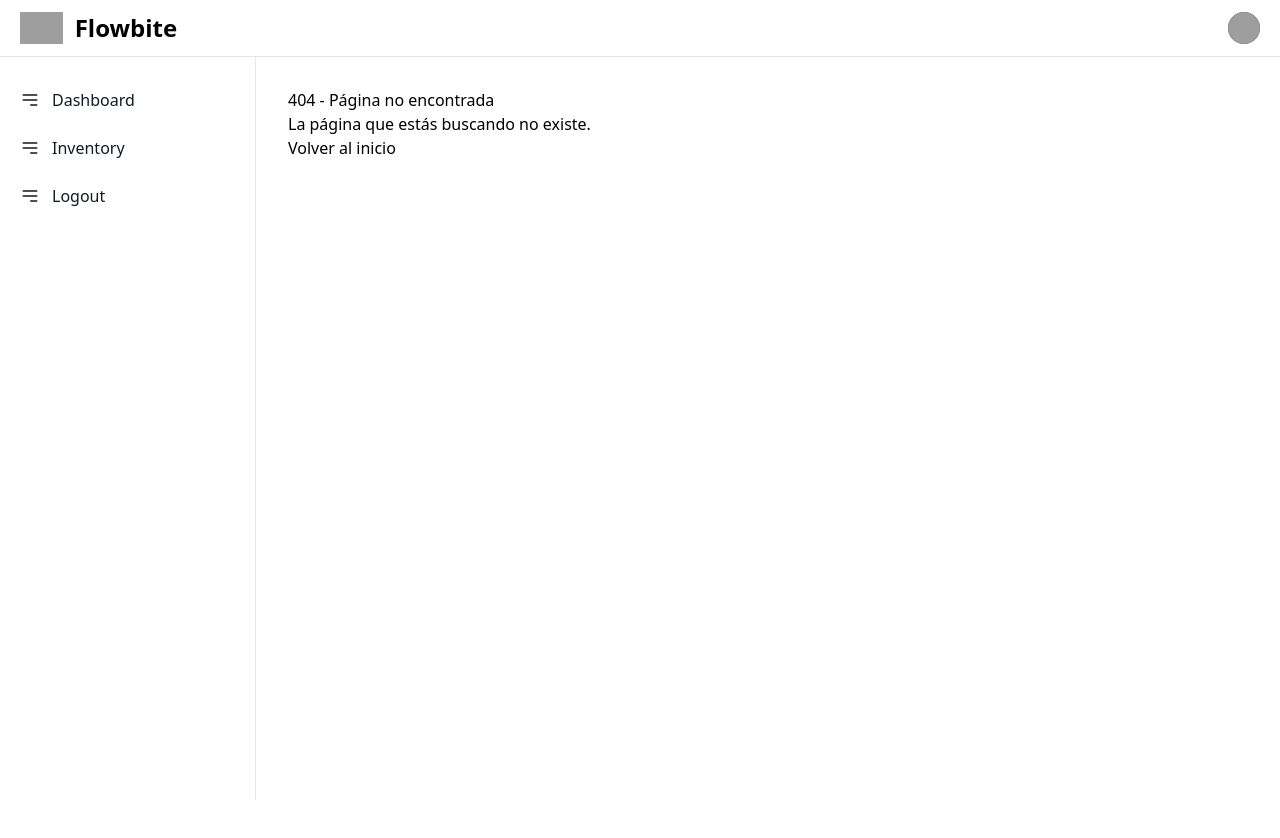
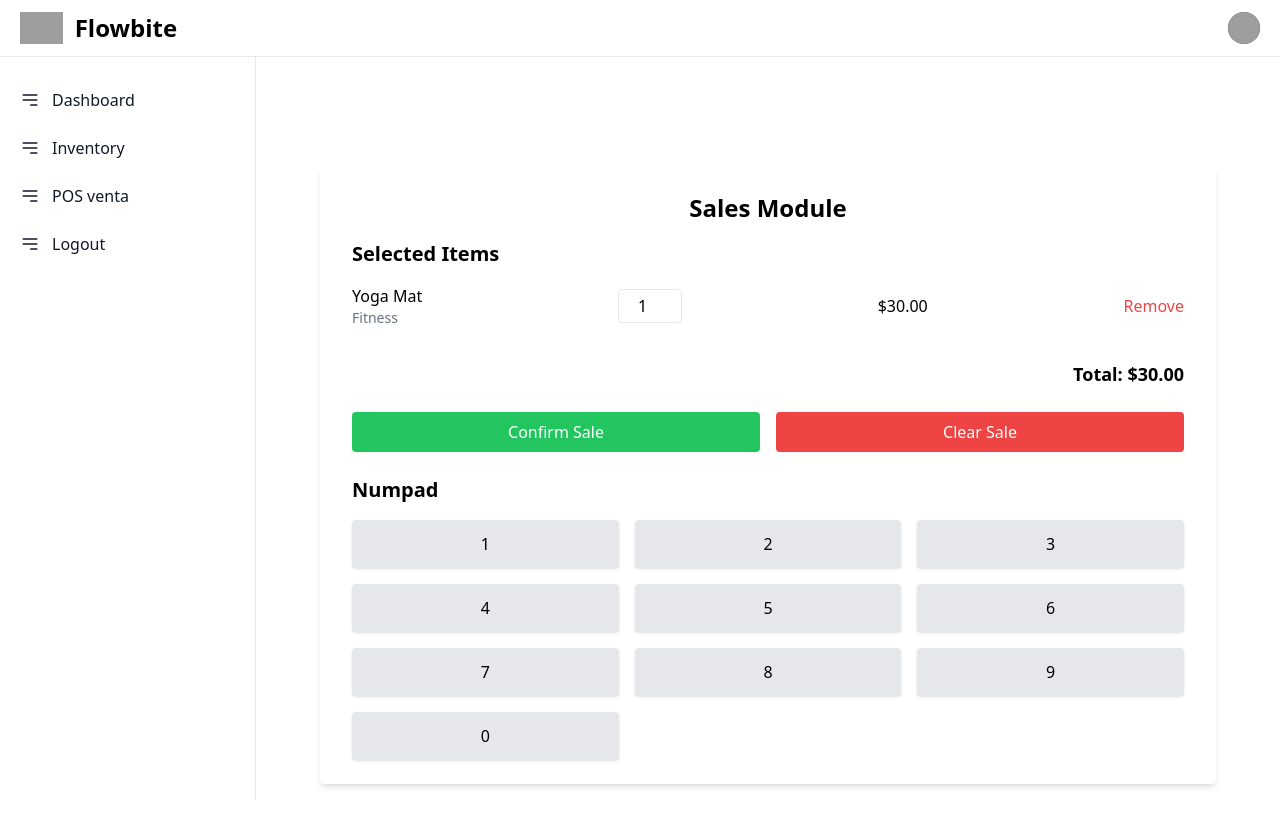
Before and after one commit to buguenocesar92/inventory-system-front, a Vue app: page /pos in a window 1280 px wide. Before the commit this address led to /404. Shown: the top 838 px of the page. Before the commit the page ends 800 px from the top, so only its background shows below. Built offline with nearby package versions, Linux system fonts and the light colour scheme; sample sign-in values are in the browser's storage; grey boxes are pictures that could not be loaded; the HTML template or start-up script is replaced by a standard one.

Commit message:
feat: add POS sales module with item management and confirmation functionality

```diff
--- a/src/App.vue
+++ b/src/App.vue
@@ -152,6 +152,14 @@
           </RouterLink>
         </li>
         <li v-if="isAuthenticated">
+          <RouterLink to="/pos" class="flex items-center p-2 text-gray-900 rounded-lg dark:text-white hover:bg-gray-100 dark:hover:bg-gray-700 group">
+            <svg class="w-5 h-5" xmlns="http://www.w3.org/2000/svg" fill="none" viewBox="0 0 24 24" stroke="currentColor">
+              <path stroke-linecap="round" stroke-linejoin="round" stroke-width="2" d="M4 6h16M4 12h16m-7 6h7" />
+            </svg>
+            <span class="ms-3">POS venta</span>
+          </RouterLink>
+        </li>
+        <li v-if="isAuthenticated">
             <LogoutButton />
         </li>
       </ul>
--- a/src/router/index.ts
+++ b/src/router/index.ts
@@ -12,6 +12,7 @@ import AddProduct from '../views/Products/AddProduct.vue';
 import ProductList from '../views/Products/ProductList.vue';
 import EditProduct from '../views/Products/EditProduct.vue';
 import MovementForm from '../views/Inventory/MovementForm.vue';
+import POS from '../views/Sales/POS.vue';
 
 // Definición de rutas
 const routes = [
@@ -69,6 +70,12 @@ const routes = [
     meta: { requiresAuth: true },
   },
   {
+    path: '/pos',
+    name: 'POS',
+    component: POS,
+    meta: { requiresAuth: true },
+  },
+  {
     path: '/404',
     name: 'NotFound',
     component: NotFound,
--- /dev/null
+++ b/src/views/Sales/POS.vue
@@ -0,0 +1,151 @@
+<template>
+  <div class="flex flex-col items-center justify-center py-20">
+    <div class="w-full max-w-4xl bg-white shadow-md rounded px-8 py-6">
+      <h1 class="text-2xl font-bold mb-4 text-center">Sales Module</h1>
+
+      <!-- Lista de productos seleccionados -->
+      <div class="mb-6">
+        <h2 class="text-xl font-semibold mb-2">Selected Items</h2>
+        <ul v-if="selectedItems.length > 0" class="divide-y">
+          <li
+            v-for="(item, index) in selectedItems"
+            :key="item.id"
+            class="flex justify-between items-center py-2"
+          >
+            <div>
+              <p class="font-medium">{{ item.name }}</p>
+              <p class="text-sm text-gray-500">{{ item.category }}</p>
+            </div>
+            <input
+              type="number"
+              v-model.number="item.quantity"
+              min="1"
+              class="border rounded px-2 py-1 w-16 text-center"
+            />
+            <p class="font-medium">${{ (item.unit_price * item.quantity).toFixed(2) }}</p>
+            <button
+              @click="removeItem(index)"
+              class="text-red-500 hover:text-red-700 font-medium"
+            >
+              Remove
+            </button>
+          </li>
+        </ul>
+        <p v-else class="text-center text-gray-500">No items selected</p>
+      </div>
+
+      <!-- Resumen de Totales -->
+      <div class="text-right mb-6">
+        <p class="text-lg font-semibold">Total: ${{ totalAmount.toFixed(2) }}</p>
+      </div>
+
+      <!-- Acciones -->
+      <div class="flex gap-4 mb-6">
+        <button
+          @click="handleConfirmSale"
+          :disabled="selectedItems.length === 0"
+          class="w-full bg-green-500 text-white font-medium py-2 rounded hover:bg-green-600 transition-colors disabled:opacity-50"
+        >
+          Confirm Sale
+        </button>
+        <button
+          @click="clearSale"
+          class="w-full bg-red-500 text-white font-medium py-2 rounded hover:bg-red-600 transition-colors"
+        >
+          Clear Sale
+        </button>
+      </div>
+
+      <!-- Teclado Numérico -->
+      <div>
+        <h2 class="text-xl font-semibold mb-4">Numpad</h2>
+        <div class="grid grid-cols-3 gap-4">
+          <button
+            v-for="digit in numpad"
+            :key="digit"
+            @click="handleNumpadClick(digit)"
+            class="bg-gray-200 hover:bg-gray-300 text-black font-medium py-3 rounded shadow"
+          >
+            {{ digit }}
+          </button>
+        </div>
+      </div>
+    </div>
+  </div>
+</template>
+
+<script lang="ts">
+import { ref, computed } from 'vue';
+import Swal from 'sweetalert2';
+
+export default {
+  name: 'SalesModule',
+  setup() {
+    // Lista de productos seleccionados
+    const selectedItems = ref([
+      { id: 1, name: 'Yoga Mat', category: 'Fitness', quantity: 1, unit_price: 30.0 },
+    ]);
+
+    // Numpad
+    const numpad = [1, 2, 3, 4, 5, 6, 7, 8, 9, 0];
+
+    // Total calculado
+    const totalAmount = computed(() =>
+      selectedItems.value.reduce((sum, item) => sum + item.unit_price * item.quantity, 0)
+    );
+
+    // Funciones
+    const handleNumpadClick = (digit: number) => {
+      console.log(`Numpad digit clicked: ${digit}`);
+    };
+
+    const removeItem = (index: number) => {
+      selectedItems.value.splice(index, 1);
+    };
+
+    const clearSale = () => {
+      selectedItems.value = [];
+    };
+
+    const handleConfirmSale = async () => {
+      try {
+        // Simulación de confirmación de venta
+        await Swal.fire({
+          title: 'Confirm Sale',
+          text: `Are you sure you want to confirm the sale? Total: $${totalAmount.value.toFixed(
+            2
+          )}`,
+          icon: 'question',
+          showCancelButton: true,
+          confirmButtonText: 'Yes, confirm!',
+        });
+
+        // Lógica para enviar los datos al backend
+        console.log('Sale confirmed:', selectedItems.value);
+
+        // Resetear la venta después de confirmar
+        clearSale();
+      } catch (error) {
+        console.error('Error confirming sale:', error);
+      }
+    };
+
+    return {
+      selectedItems,
+      numpad,
+      totalAmount,
+      handleNumpadClick,
+      removeItem,
+      clearSale,
+      handleConfirmSale,
+    };
+  },
+};
+</script>
+
+<style scoped>
+/* Estilo básico del componente */
+button {
+  transition: all 0.3s;
+}
+</style>
```
